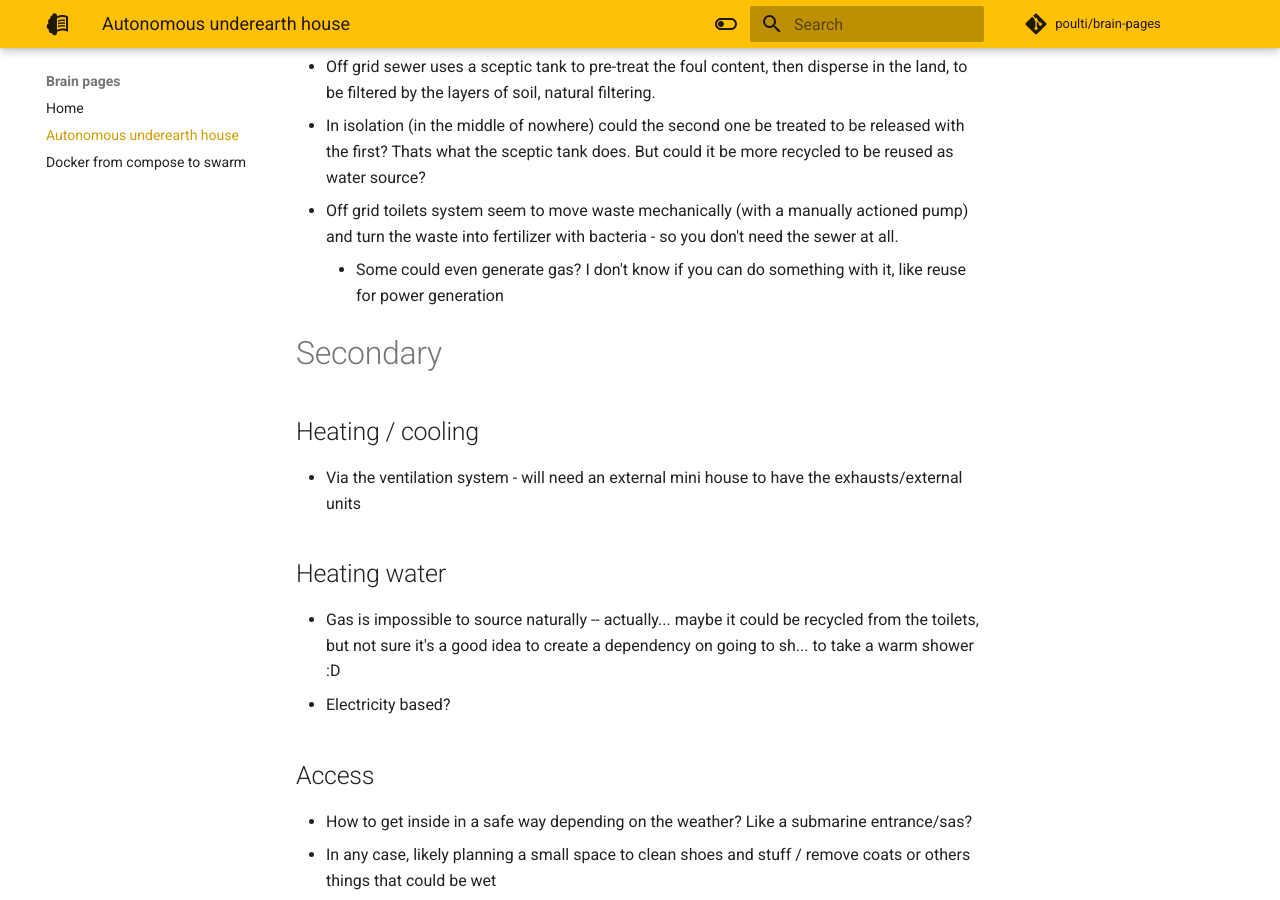
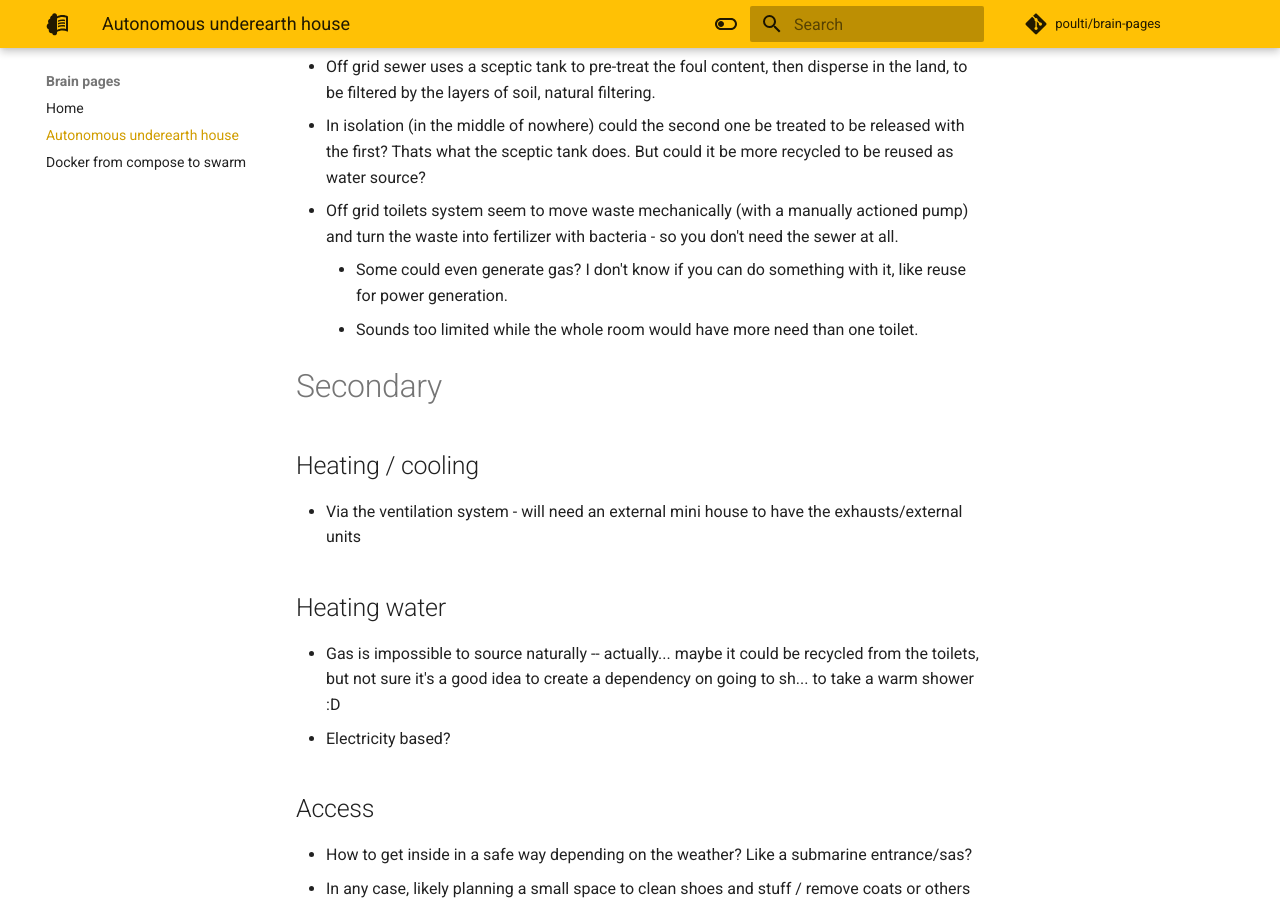
Before and after one commit to poulti/brain-pages, an MkDocs documentation site: the page built from docs/autonomous-underearth-house.md, in a window 1280 px wide and 900 px high, scrolled down 2050 px. Built offline with MkDocs 1.6.1 and Material for MkDocs 9.7.7, drawn with Linux system fonts in a browser that asks for light colours; comment, search, counter and statistics services are not loaded.

Commit message:
More notes on sewer

```diff
--- a/docs/autonomous-underearth-house.md
+++ b/docs/autonomous-underearth-house.md
@@ -45,7 +45,8 @@ Overall, probably easier to have a prefab pod that is built for underground cond
 - Off grid sewer uses a sceptic tank to pre-treat the foul content, then disperse in the land, to be filtered by the layers of soil, natural filtering.
 - In isolation (in the middle of nowhere) could the second one be treated to be released with the first? Thats what the sceptic tank does. But could it be more recycled to be reused as water source?
 - Off grid toilets system seem to move waste mechanically (with a manually actioned pump) and turn the waste into fertilizer with bacteria - so you don't need the sewer at all.
-    - Some could even generate gas? I don't know if you can do something with it, like reuse for power generation
+    - Some could even generate gas? I don't know if you can do something with it, like reuse for power generation.
+    - Sounds too limited while the whole room would have more need than one toilet.
 
 
 # Secondary
```
